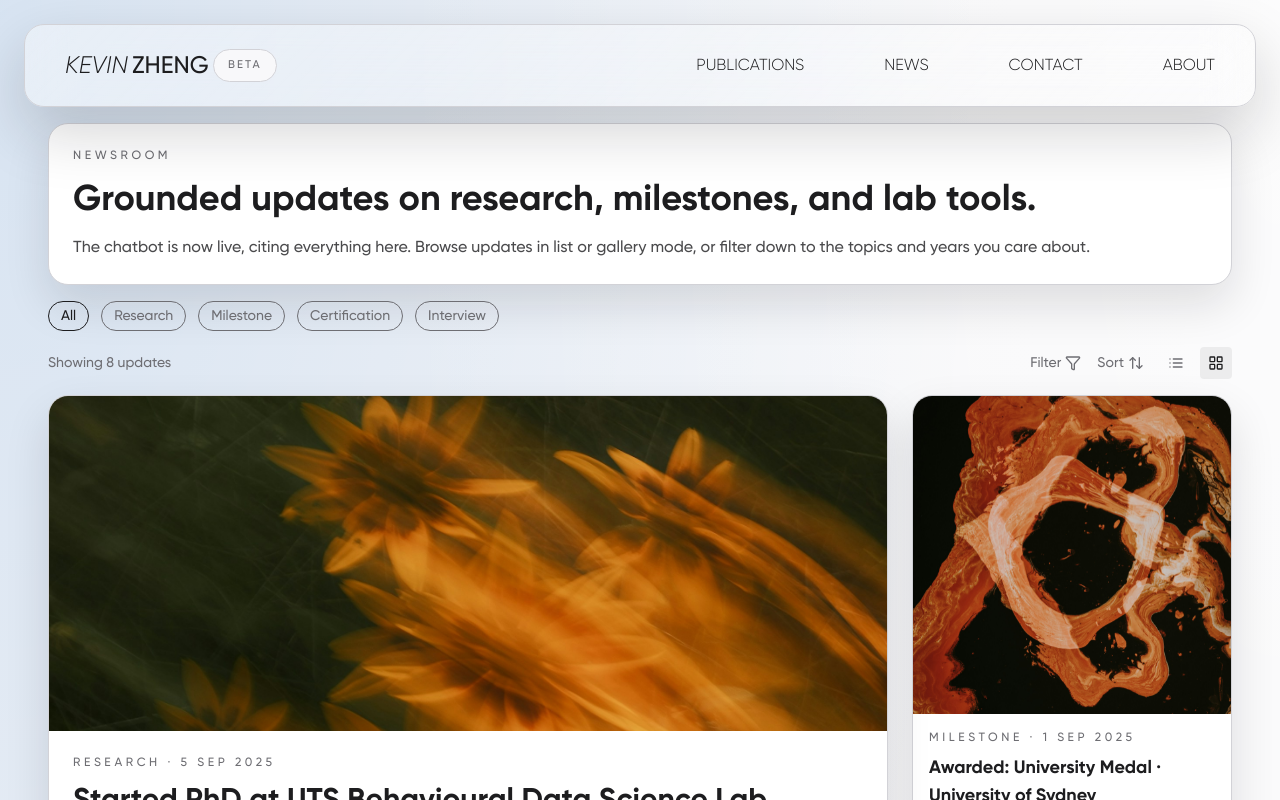
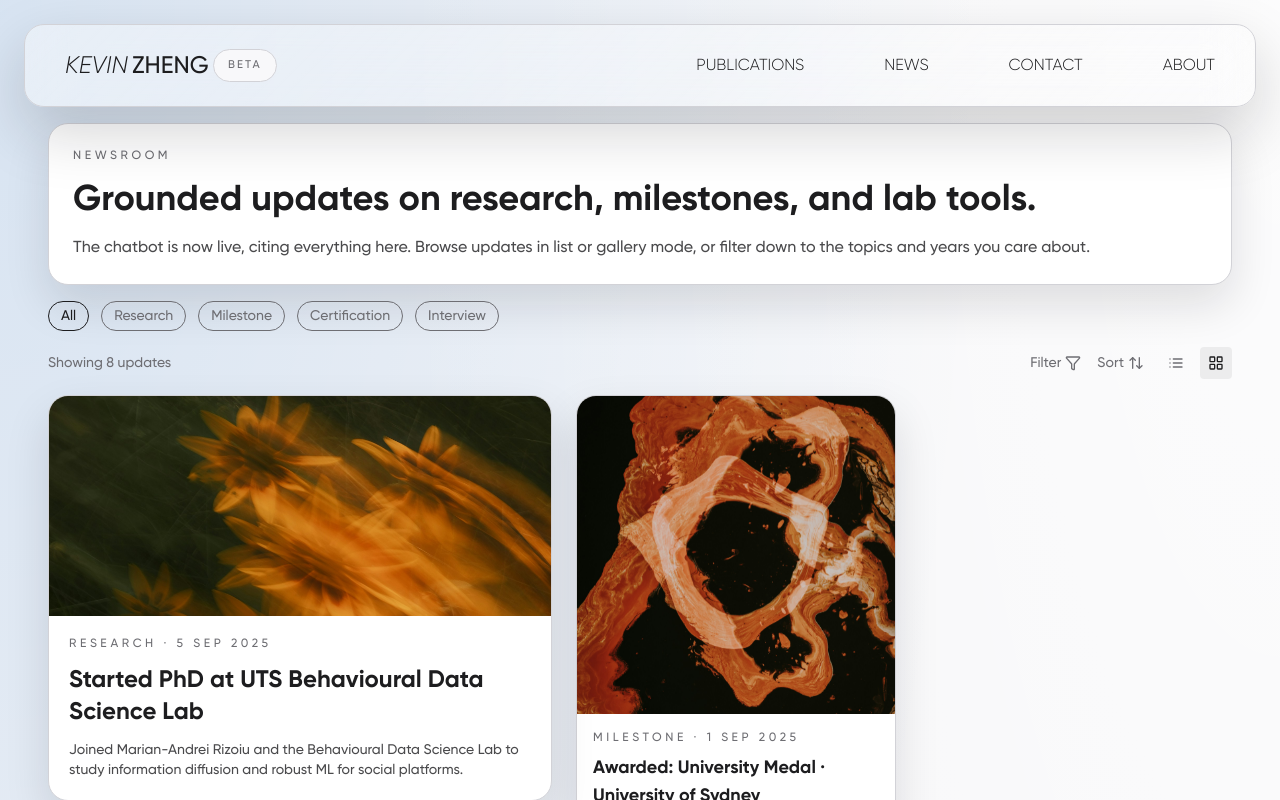
Before and after one commit to kyxzhe/kyxzhe.github.io, a Next.js app: page /news in a window 1280 px wide. Both pictures are taken after a click on the button 1216 px from the left and 363 px from the top of the page. Shown: the top 800 px of the page. Built offline with nearby package versions, Linux system fonts and the light colour scheme.

Commit message:
style: reduce news hero footprint

```diff
--- a/src/app/news/page.tsx
+++ b/src/app/news/page.tsx
@@ -118,17 +118,17 @@ const renderListRow = (item: NewsItem) => {
     const remainingItems = secondaryItems.slice(3);
     return (
       <div className="space-y-8">
-      <div className="grid gap-6 lg:grid-cols-[minmax(0,1fr)_320px] items-start">
+      <div className="grid gap-6 lg:grid-cols-[minmax(0,0.6fr)_320px] items-start">
         {heroItem && (
-          <article className="surface-card overflow-hidden flex flex-col lg:sticky lg:top-10 max-h-[540px]">
-            <div className="relative w-full pb-[40%] min-h-[240px]">
+          <article className="surface-card overflow-hidden flex flex-col lg:sticky lg:top-14">
+            <div className="relative w-full pb-[36%] min-h-[220px]">
               <Image src={heroItem.cover} alt={heroItem.title} fill sizes="(max-width:1024px) 100vw, 60vw" className="object-cover" />
             </div>
-            <div className="p-6 flex flex-col gap-3">
+            <div className="p-5 flex flex-col gap-3">
               <p className="text-xs uppercase tracking-[0.3em] text-muted-foreground">
                 {heroItem.category} · {formatDate(heroItem.date)}
               </p>
-              <h2 className="text-3xl font-semibold">{heroItem.title}</h2>
+              <h2 className="text-2xl font-semibold">{heroItem.title}</h2>
               <p className="text-sm text-foreground/80">{heroItem.summary}</p>
               {heroItem.link && (
                 <Link href={heroItem.link} className="text-sm text-brand-accent" target="_blank" rel="noopener noreferrer">
```
